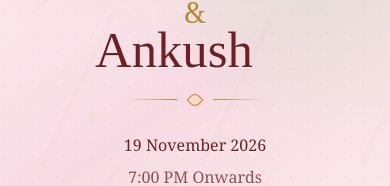
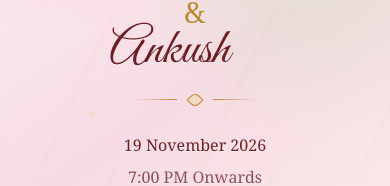
Before and after one commit to karthik-EK/wedding-invitation, a React (Vite) app: page / in a window 390 px wide. Shown: the part 313-499 px from the top of the page. Built offline with nearby package versions, Linux system fonts and the light colour scheme.

Commit message:
Fix font loading for mobile consistency

```diff
--- a/index.html
+++ b/index.html
@@ -8,6 +8,9 @@
     <meta name="apple-mobile-web-app-capable" content="yes" />
     <meta name="apple-mobile-web-app-status-bar-style" content="default" />
     <title>Sowjanya & Ankush Wedding Invitation</title>
+    <link rel="preconnect" href="https://fonts.googleapis.com">
+    <link rel="preconnect" href="https://fonts.gstatic.com" crossorigin>
+    <link href="https://fonts.googleapis.com/css2?family=Great+Vibes&family=Inter:wght@400;500;600;700&display=swap" rel="stylesheet">
   </head>
   <body>
     <div id="root"></div>
--- a/src/index.css
+++ b/src/index.css
@@ -1,3 +1,4 @@
+@import url('https://fonts.googleapis.com/css2?family=Great+Vibes&family=Inter:wght@400;500;600;700&display=swap');
 @tailwind base;
 @tailwind components;
 @tailwind utilities;
```
